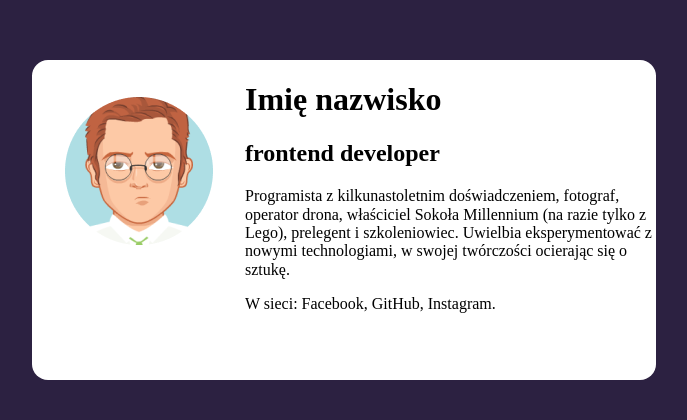
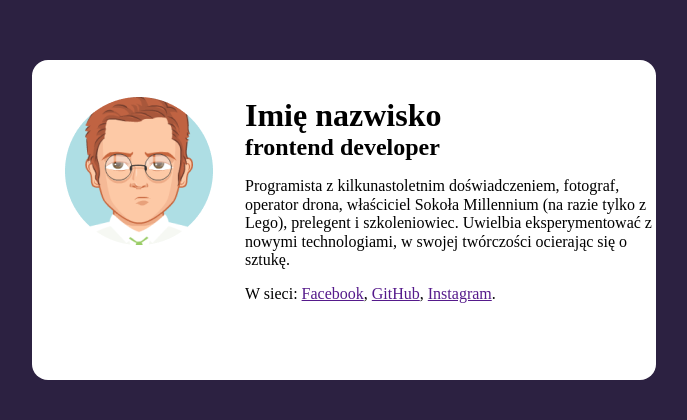
Before and after one commit to mardowiak/business-card2, a plain HTML site: page index.html in a window 1280 px wide. Shown: the part 180-600 px from the top of the page, without its empty margins (296-983 px from the left). Drawn offline with Linux system fonts and the light colour scheme.

Commit message:
Adding links to the content

```diff
--- a/index.html
+++ b/index.html
@@ -22,7 +22,7 @@
             prelegent i szkoleniowiec. Uwielbia eksperymentować z nowymi
             technologiami, w swojej twórczości ocierając się o sztukę.
           </p>
-          <p>W sieci: Facebook, GitHub, Instagram.</p>
+          <p>W sieci: <a href="">Facebook</a>, <a href="">GitHub</a>, <a href="">Instagram</a>.</p>
         </div>
       </article>
     </main>
--- a/style.css
+++ b/style.css
@@ -37,10 +37,12 @@ html {
   margin-right: 32px;
 }
 .business-card__content {
-
+padding-top:37px;
 }
 .header{
-
+  weight:400px;
+  margin:0;
+  padding:0'
 }
 .header-h1{
 
```
